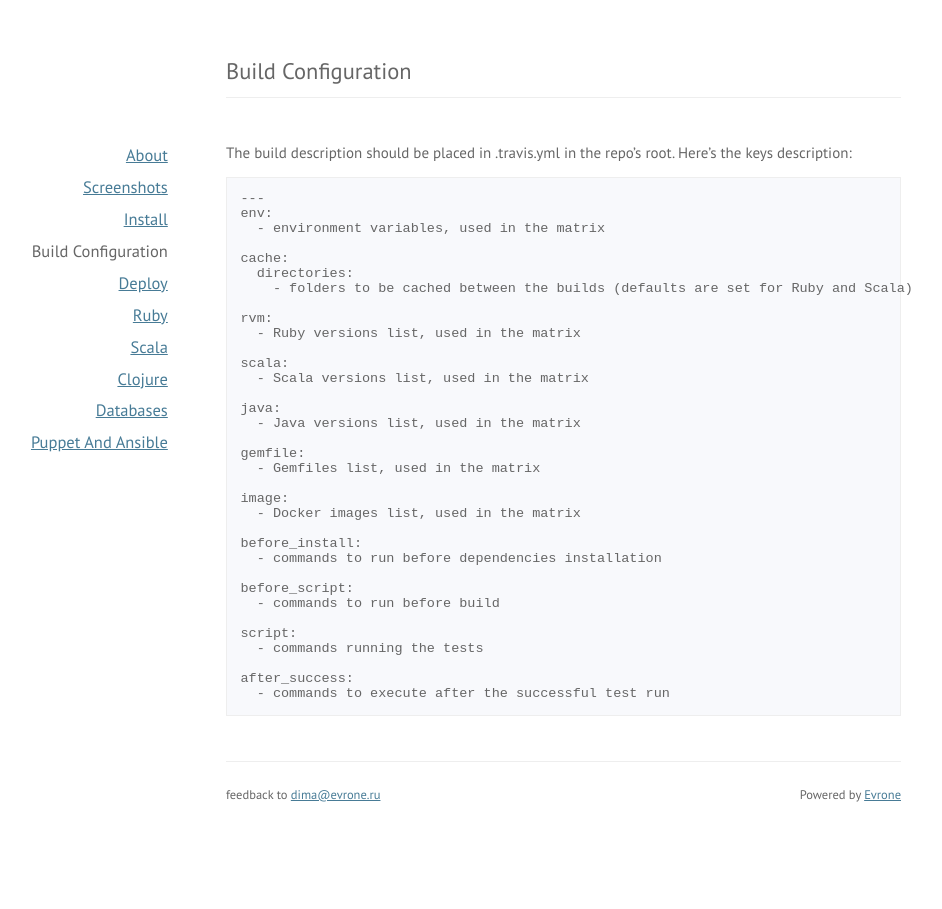
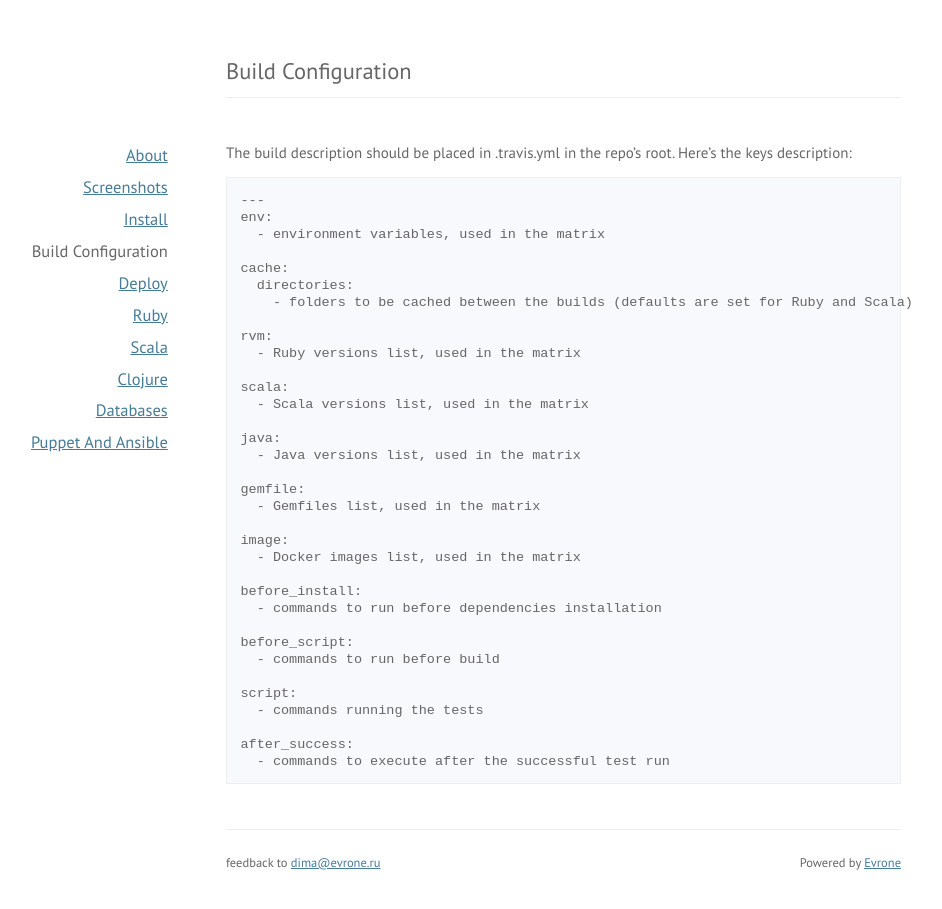
Before and after one commit to vexor/vx-promo, a Jekyll site: the page built from build_configuration.md, in a window 1280 px wide and 927 px high. Shown: the top 909 px of the window, without its empty margins (189-1131 px from the left). Built offline with Jekyll 4.4.1, drawn with Linux system fonts in a browser that asks for light colours; Markdown is read by kramdown in place of the engine named in the settings.

Commit message:
fixed css

```diff
--- a/css/main.css
+++ b/css/main.css
@@ -123,17 +123,3 @@ pre {
 .footer .contacts {
   float: left;
 }
-
-code {
-  display: block;
-  margin: 0;
-  padding: 0;
-}
-
-code span {
-  display: block;
-  margin: 0;
-  padding: 0;
-  line-height: 1em;
-  width: 100%;
-}
```
